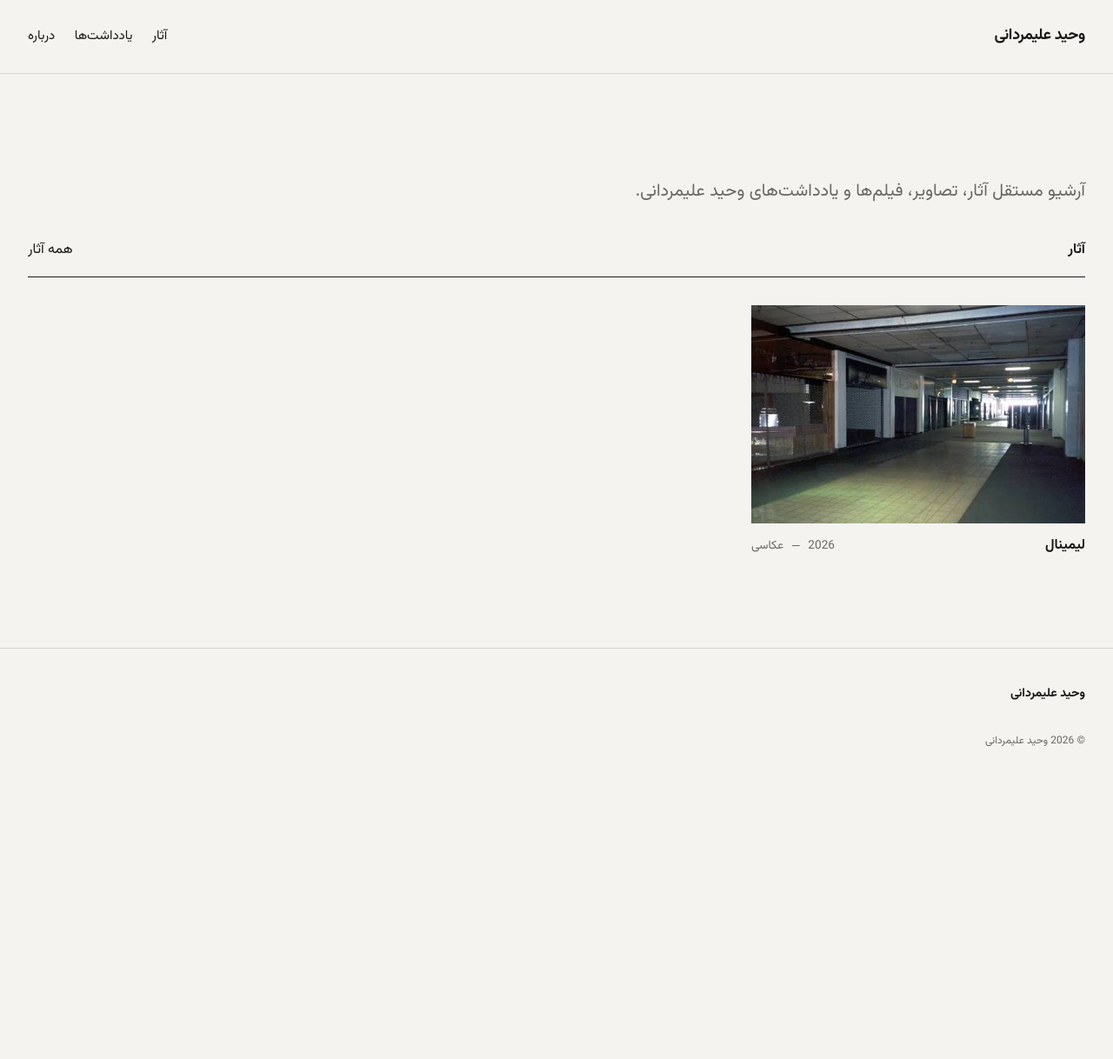
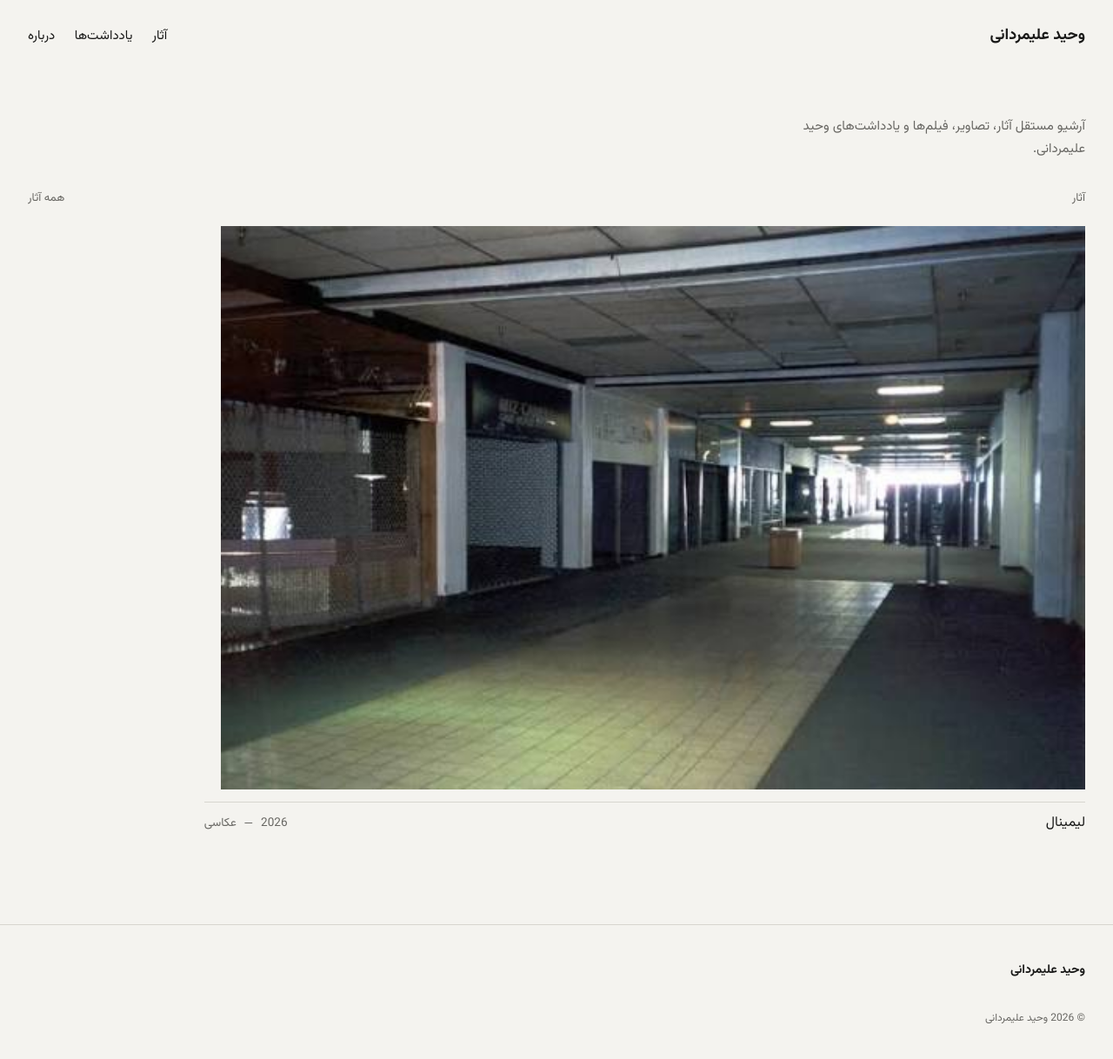
Before and after one commit to vahidalimardani-art/vahidalimardani-art.github.io, a Jekyll site: the page built from index.html, in a window 1280 px wide. Shown: the whole page at 87% size. Built offline with Jekyll 4.4.1, drawn with Linux system fonts in a browser that asks for light colours; before the commit the page ends 900 px from its top, so only the background shows below that.

Commit message:
Art-direct portfolio as a restrained Persian exhibition catalogue

```diff
--- a/assets/css/site.css
+++ b/assets/css/site.css
@@ -31,56 +31,72 @@
 a:focus-visible { outline: 2px solid var(--focus); outline-offset: 4px; }
 .skip-link { position: fixed; inset-inline-start: 1rem; inset-block-start: -4rem; z-index: 20; padding: .4rem .75rem; background: var(--ink); color: var(--paper); }
 .skip-link:focus { inset-block-start: 1rem; }
-.site-header { border-bottom: 1px solid var(--line); }
+.site-header { border-bottom: 0; }
 .site-header__inner, .site-footer__inner, .site-footer__copyright { width: min(calc(100% - 4rem), var(--max)); margin-inline: auto; }
 .site-header__inner { min-height: 5.25rem; display: flex; align-items: center; justify-content: space-between; gap: 2rem; }
-.site-brand { font-size: 1.12rem; font-weight: 700; text-decoration: none; letter-spacing: -.02em; }
+.site-brand { font-size: 1.12rem; font-weight: 700; text-decoration: none; letter-spacing: normal; }
 .site-nav { display: flex; flex-wrap: wrap; gap: 1.4rem; font-size: .94rem; }
-.site-nav a { text-decoration: none; }
+.site-nav a { text-decoration: none; padding-block: .4rem; }
+.site-nav a:hover, .site-nav a:focus-visible { text-decoration: underline; text-underline-offset: .4em; }
 .home-intro, .home-works, .archive-page, .work-page, .note-page, .about-page, .notes-page, .not-found { width: min(calc(100% - 4rem), var(--max)); margin-inline: auto; }
-.home-intro { padding-block: clamp(3.25rem, 8vw, 7rem) 2.25rem; max-width: min(calc(100% - 4rem), 790px); margin-inline-start: max(2rem, calc((100% - var(--max)) / 2)); }
-.home-intro h1, .page-heading h1 { margin: 0; font-size: clamp(2.1rem, 5vw, 4.4rem); font-weight: 700; line-height: 1.25; letter-spacing: -.045em; }
-.home-intro p { max-width: 58ch; margin: 1rem 0 0; color: var(--muted); font-size: clamp(1rem, 1.8vw, 1.25rem); }
+.home-intro { padding-block: clamp(1.5rem, 3vw, 3rem) 2rem; }
+.home-intro h1, .page-heading h1 { margin: 0; font-size: clamp(1.8rem, 3.3vw, 3.2rem); font-weight: 700; line-height: 1.55; letter-spacing: normal; overflow-wrap: anywhere; }
+.home-intro h1 { max-width: 22ch; }
+.home-intro p { max-width: 40ch; margin: .65rem 0 0; color: var(--muted); font-size: .94rem; }
 .home-works { padding-bottom: clamp(4rem, 8vw, 8rem); }
-.section-heading { display: flex; align-items: baseline; justify-content: space-between; gap: 1rem; padding-bottom: 1rem; border-bottom: 1px solid var(--ink); }
-.section-heading h2 { margin: 0; font-size: 1rem; font-weight: 700; }
+.section-heading { display: flex; align-items: baseline; justify-content: space-between; gap: 1rem; padding-bottom: .75rem; color: var(--muted); font-size: .82rem; }
+.section-heading h2 { margin: 0; font-size: inherit; font-weight: 400; }
 .section-heading a, .return-link a, .work-extra a, .contact-block a, .notes-list a { text-decoration: none; }
-.artwork-grid { display: grid; grid-template-columns: repeat(3, minmax(0, 1fr)); gap: clamp(1.25rem, 2.5vw, 2.6rem); padding-top: clamp(1.25rem, 2.5vw, 2.6rem); }
+/* A repeatable catalogue sequence; DOM and keyboard order remain unchanged. */
+.artwork-grid { display: grid; grid-template-columns: repeat(12, minmax(0, 1fr)); align-items: start; gap: clamp(3rem, 7vw, 7rem) clamp(1.25rem, 3vw, 3rem); padding-top: .5rem; }
+.artwork-card { min-width: 0; }
+.artwork-card:nth-child(3n + 1) { grid-column: 1 / -1; width: 83.333%; }
+.artwork-card:nth-child(3n + 2) { grid-column: span 5; padding-top: clamp(1rem, 4vw, 4rem); }
+.artwork-card:nth-child(3n) { grid-column: span 7; padding-inline-start: clamp(1rem, 4vw, 4rem); }
 .artwork-card__link { display: block; text-decoration: none; }
-.artwork-card__image { background: var(--panel); }
-.artwork-card__image img { width: 100%; height: auto; }
-.artwork-card__meta { padding-top: .8rem; display: flex; flex-wrap: wrap; align-items: baseline; justify-content: space-between; gap: .25rem 1rem; }
-.artwork-card h3 { margin: 0; font-size: 1rem; font-weight: 700; }
-.artwork-card p { display: flex; gap: .55rem; margin: 0; color: var(--muted); font-size: .85rem; }
+.artwork-card__image { background: transparent; }
+.artwork-card__image img { width: 100%; height: auto; max-height: 72vh; object-fit: contain; object-position: right center; }
+.artwork-card__meta { margin-top: .85rem; border-top: 1px solid var(--line); padding-top: .6rem; display: flex; flex-wrap: wrap; align-items: baseline; justify-content: space-between; gap: .25rem 1rem; }
+.artwork-card h3 { margin: 0; max-width: 36ch; font-size: 1rem; font-weight: 400; overflow-wrap: anywhere; }
+.artwork-card__link:hover h3 { text-decoration: underline; text-underline-offset: .3em; }
+.artwork-card p { display: flex; flex-wrap: wrap; gap: .55rem; margin: 0; color: var(--muted); font-size: .85rem; }
 .artwork-card p span + span::before, .eyebrow span + span::before { content: "—"; margin-inline-end: .55rem; color: var(--muted); }
-.page-heading { padding-top: clamp(3.5rem, 8vw, 7rem); padding-bottom: clamp(2rem, 4vw, 3.5rem); }
+.page-heading { padding-top: clamp(2rem, 4vw, 4rem); padding-bottom: clamp(2rem, 4vw, 3.5rem); }
 .eyebrow { margin: 0 0 .7rem; color: var(--muted); font-size: .82rem; letter-spacing: .02em; }
 .archive-page, .notes-page { padding-bottom: clamp(4rem, 8vw, 8rem); }
-.work-page { max-width: 1160px; padding-bottom: clamp(4rem, 8vw, 8rem); }
+.work-page { max-width: var(--max); padding-bottom: clamp(4rem, 8vw, 8rem); }
+@media (min-width: 1000px) {
+  .work-page { display: grid; grid-template-columns: minmax(0, 3fr) minmax(0, 8fr); gap: 3rem clamp(2rem, 5vw, 5rem); padding-top: 3rem; align-items: start; }
+  .work-page__header.page-heading { padding: 0; }
+  .work-page__header h1 { font-size: clamp(1.8rem, 2.5vw, 2.6rem); }
+  .work-cover { grid-column: 2; }
+  .work-page__text, .work-extra { grid-column: 2; }
+  .work-gallery, .work-page > .return-link { grid-column: 1 / -1; }
+}
 .work-page__header { max-width: 800px; }
 .work-page__summary { max-width: 60ch; margin: 1.2rem 0 0; color: var(--muted); font-size: 1.1rem; }
 .work-facts { display: flex; flex-wrap: wrap; gap: .6rem 2rem; margin: 2rem 0 0; color: var(--muted); font-size: .9rem; }
 .work-facts div { display: flex; gap: .45rem; }
 .work-facts dt { font-weight: 700; }
 .work-facts dd { margin: 0; }
-.work-cover { margin: 0 0 clamp(2.4rem, 5vw, 4rem); background: var(--panel); }
-.work-cover img { width: 100%; max-height: 90vh; object-fit: contain; }
-.prose { width: min(100%, var(--reading)); font-size: 1.04rem; }
+.work-cover { margin: 0 0 clamp(2.4rem, 5vw, 4rem); background: transparent; }
+.work-cover img { width: auto; height: auto; max-height: 82vh; margin-inline: auto; }
+.prose { width: min(100%, var(--reading)); font-size: 1.04rem; line-height: 2; overflow-wrap: anywhere; }
 .prose > :first-child { margin-top: 0; }
 .prose > :last-child { margin-bottom: 0; }
 .prose p, .prose ul, .prose ol, .prose blockquote { margin: 0 0 1.35em; }
 .prose h2, .prose h3 { margin: 2.1em 0 .7em; line-height: 1.4; }
-.work-gallery { display: grid; grid-template-columns: repeat(2, minmax(0, 1fr)); gap: clamp(1rem, 2vw, 2rem); margin-top: clamp(3rem, 7vw, 6rem); }
-.work-gallery figure { margin: 0; background: var(--panel); }
-.work-gallery figure:nth-child(3n) { grid-column: 1 / -1; }
-.work-gallery img { width: 100%; max-height: 85vh; object-fit: contain; }
+.work-gallery { align-items: start; display: grid; grid-template-columns: repeat(2, minmax(0, 1fr)); gap: clamp(1rem, 2vw, 2rem); margin-top: clamp(3rem, 7vw, 6rem); }
+.work-gallery figure { margin: 0; background: transparent; }
+.work-gallery figure:nth-child(3n), .work-gallery figure:only-child { grid-column: 1 / -1; }
+.work-gallery img { width: auto; height: auto; max-height: 85vh; margin-inline: auto; }
 .work-extra { width: min(100%, var(--reading)); margin-top: 2.5rem; padding-top: 1rem; border-top: 1px solid var(--line); color: var(--muted); }
 .work-extra p { margin: 0; }
 .work-extra__links { display: flex; flex-wrap: wrap; gap: 1.2rem; margin-top: .85rem; color: var(--ink); }
 .return-link { margin-top: 3rem; }
 .return-link a { border-bottom: 1px solid var(--ink); }
 .note-page, .about-page { width: min(calc(100% - 4rem), var(--reading)); padding-bottom: clamp(4rem, 8vw, 8rem); }
-.note-image, .about-portrait { margin: 0 0 2.5rem; background: var(--panel); }
+.note-image, .about-portrait { margin: 0 0 2.5rem; background: transparent; }
 .note-image img { width: 100%; max-height: 80vh; object-fit: contain; }
 .about-portrait { max-width: 26rem; }
 .about-portrait img { width: 100%; }
@@ -113,8 +129,10 @@
   .site-header__inner, .site-footer__inner, .site-footer__copyright, .home-intro, .home-works, .archive-page, .work-page, .note-page, .about-page, .notes-page, .not-found { width: min(calc(100% - 2.5rem), var(--max)); }
   .site-header__inner { min-height: auto; padding-block: 1rem; align-items: flex-start; flex-direction: column; gap: .65rem; }
   .site-nav { gap: 1rem; }
-  .home-intro { margin-inline: auto; padding-block: 3.5rem 1.5rem; }
-  .artwork-grid { grid-template-columns: 1fr; gap: 2.4rem; }
+  .home-intro { margin-inline: auto; padding-block: 1.5rem 1.75rem; }
+  .artwork-grid { grid-template-columns: 1fr; gap: 3rem; }
+  .artwork-card:nth-child(n) { grid-column: 1; width: 100%; padding: 0; }
+  .artwork-card__image img { max-height: none; }
   .work-gallery { grid-template-columns: 1fr; }
   .work-gallery figure:nth-child(3n) { grid-column: auto; }
   .notes-list a { align-items: flex-start; flex-direction: column; gap: .2rem; }
```
